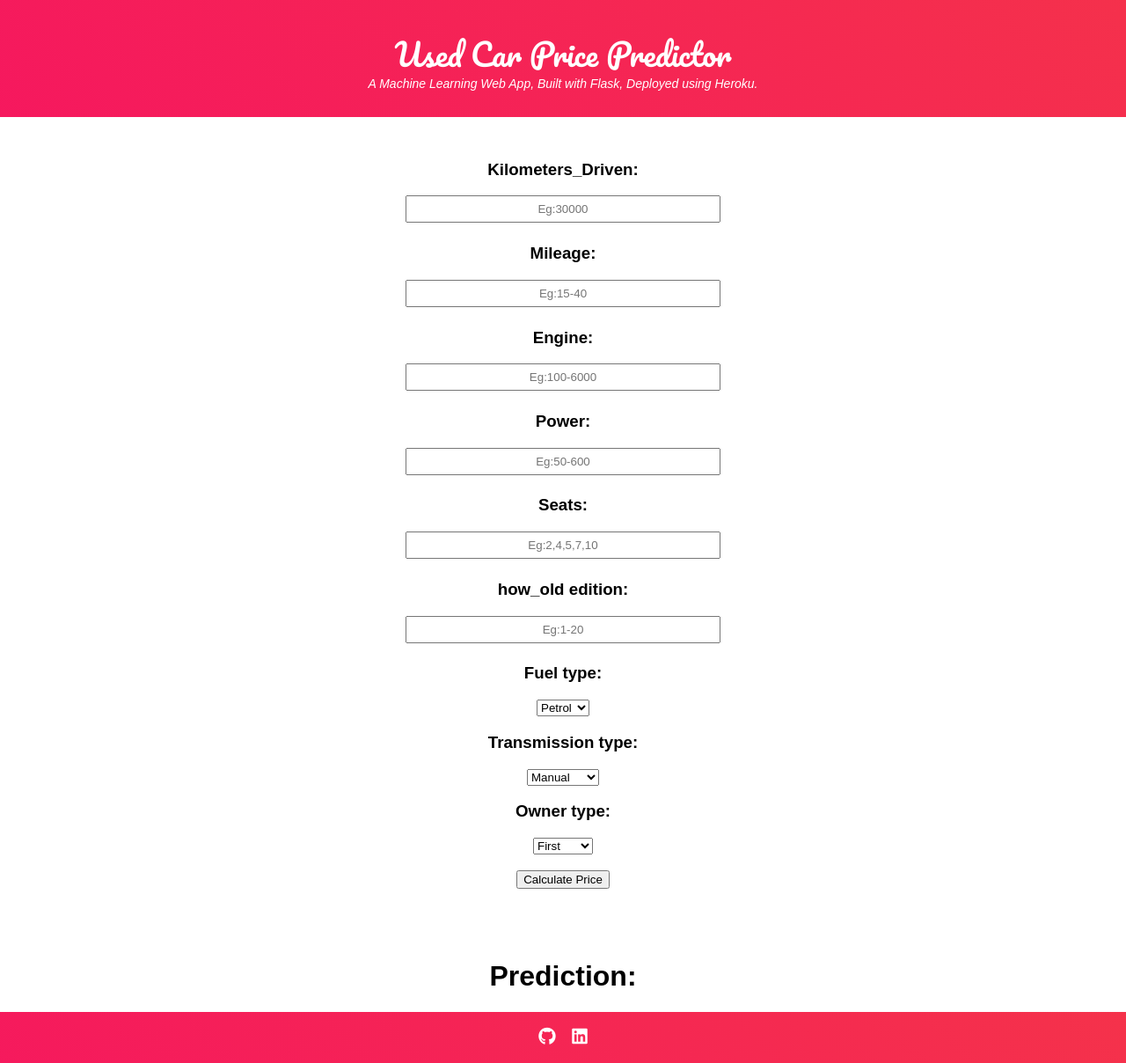
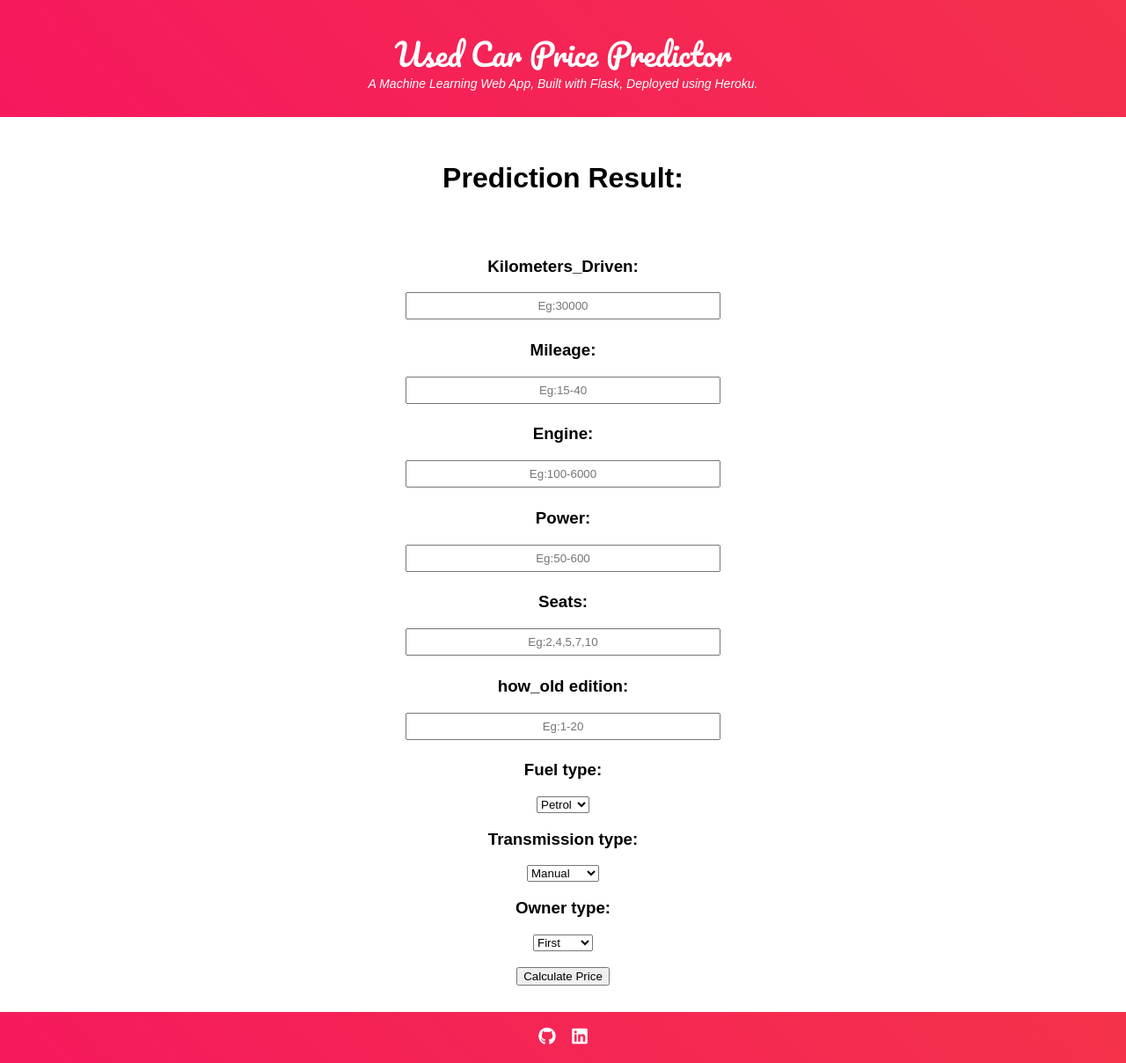
Before and after one commit to David-Sandeep/Car-Price-Prediction, a Flask app: page / in a window 1280 px wide. Shown: the whole page at 88% size. Run offline with Flask 2, Linux system fonts and the light colour scheme; parts of the project's set-up code (start-up, migrations or seed data) failed here and were passed over; some libraries are stand-ins or nearby versions.

Commit message:
updated index.html

```diff
--- a/templates/index.html
+++ b/templates/index.html
@@ -19,6 +19,9 @@
     			<p>A Machine Learning Web App, Built with Flask, Deployed using Heroku.</p>
     		</div>
     	</div>
+	<div class="results">
+			<h1>Prediction Result: <span >{% print(prediction) %}</span></h1>
+	</div>
 
 
 
@@ -60,9 +63,7 @@
                <br><button id="sub" type="submit">Calculate Price</button>
            </form>
 	</div>
-	<div class="results">
-			<h1>Prediction: <span >{% print(prediction) %}</span></h1>
-	</div>
+
 
 
 	   <!-- Footer -->
```
